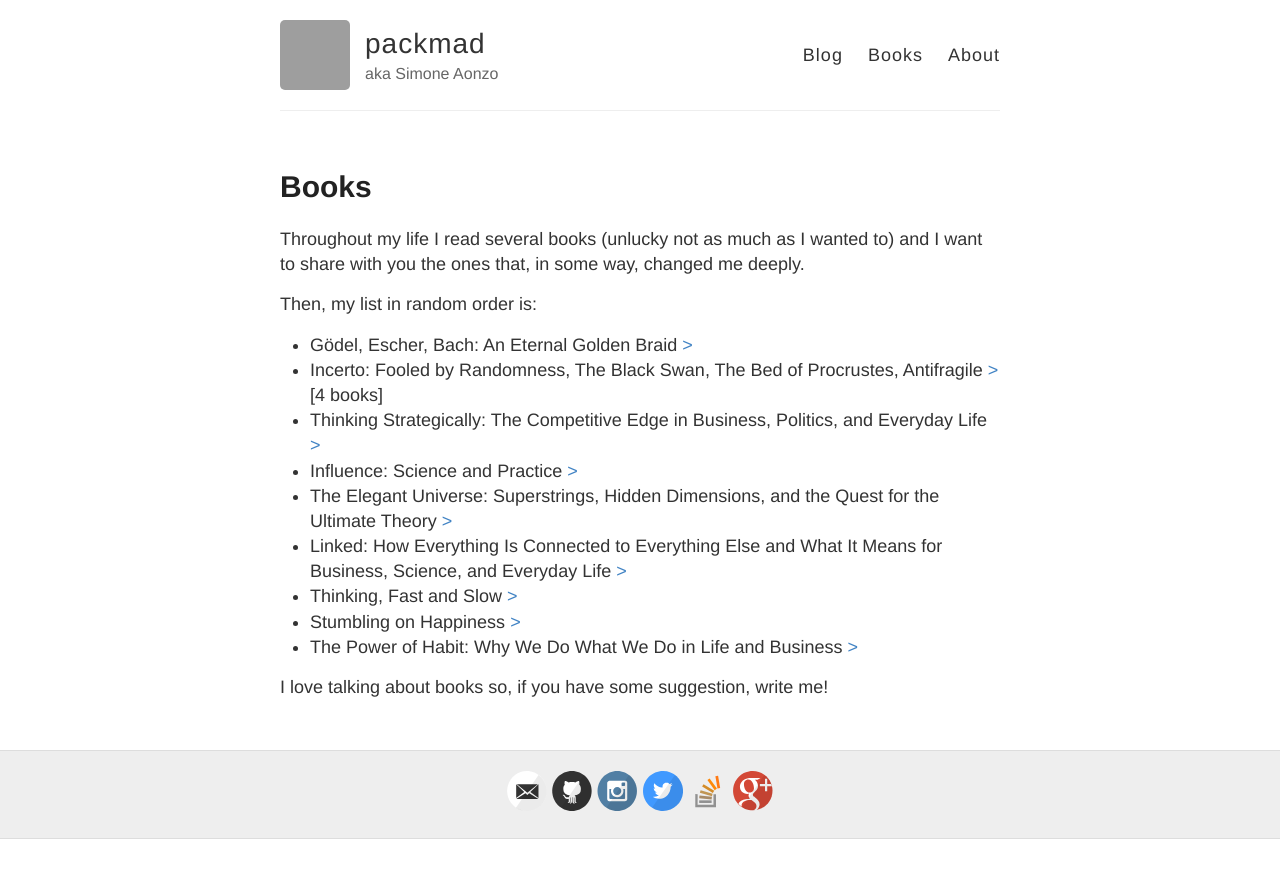
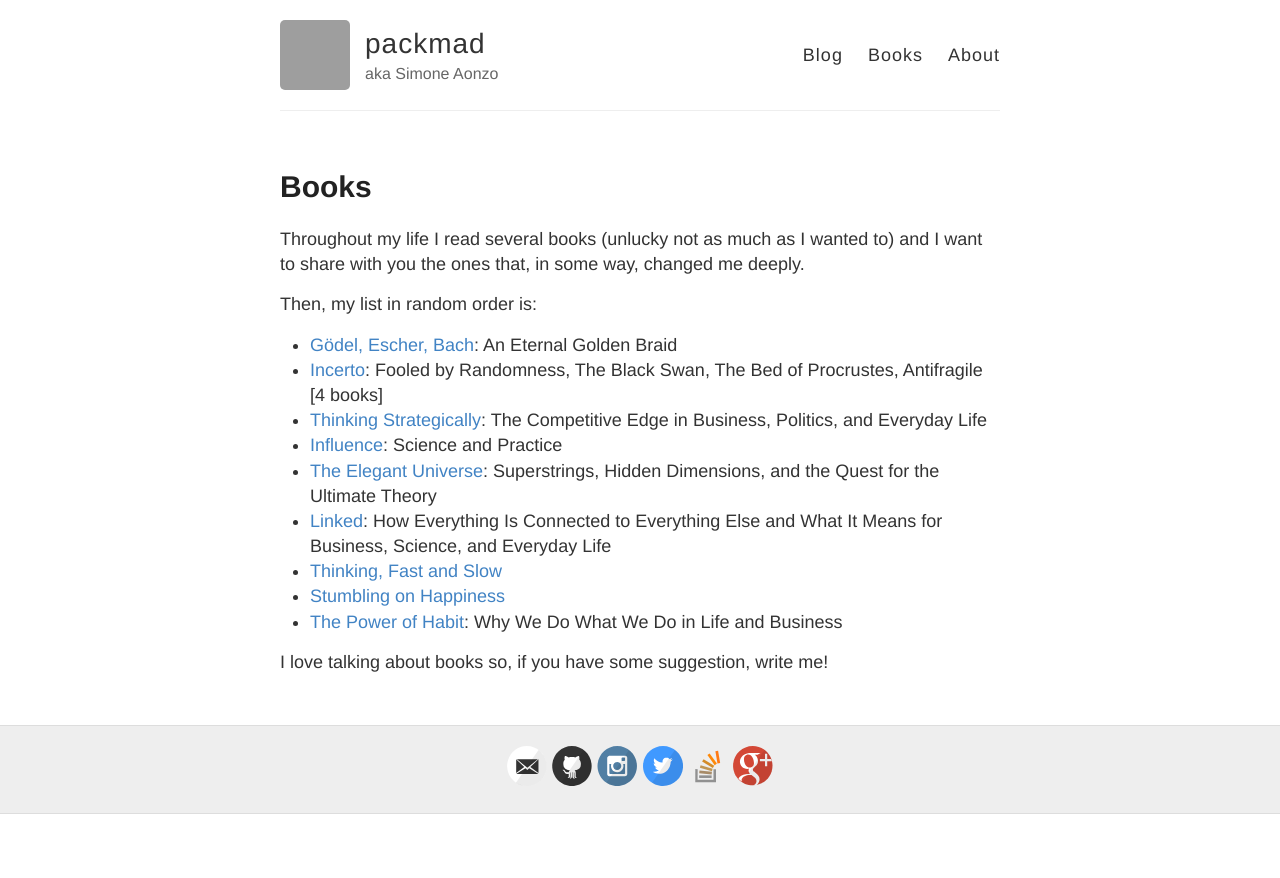
Before and after one commit to packmad/packmad.github.io, a Jekyll site: the page built from books.md, in a window 1280 px wide. Shown: the top 878 px of the page. Built offline with Jekyll 4.4.1, drawn with Linux system fonts in a browser that asks for light colours; grey boxes are pictures that could not be loaded.

```diff
--- a/books.md
+++ b/books.md
@@ -8,14 +8,14 @@ Throughout my life I read several books (unlucky not as much as I wanted to)
 and I want to share with you the ones that, in some way, changed me deeply.
 
 Then, my list in random order is:
-* Gödel, Escher, Bach: An Eternal Golden Braid [>](https://www.amazon.com/G%C3%B6del-Escher-Bach-Eternal-Golden/dp/0465026567)
-* Incerto: Fooled by Randomness, The Black Swan, The Bed of Procrustes, Antifragile [>](https://www.amazon.com/Incerto-Fooled-Randomness-Procrustes-Antifragile/dp/0399590455/) [4 books]
-* Thinking Strategically: The Competitive Edge in Business, Politics, and Everyday Life [>](https://www.amazon.com/Thinking-Strategically-Competitive-Business-Paperback/dp/0393310353)
-* Influence: Science and Practice [>](https://www.amazon.com/Influence-Practice-Robert-B-Cialdini/dp/0205609996/)
-* The Elegant Universe: Superstrings, Hidden Dimensions, and the Quest for the Ultimate Theory [>](https://www.amazon.com/Elegant-Universe-Superstrings-Dimensions-Ultimate/dp/039333810X)
-* Linked: How Everything Is Connected to Everything Else and What It Means for Business, Science, and Everyday Life [>](https://www.amazon.com/Linked-Everything-Connected-Business-Everyday/dp/0465085733)
-* Thinking, Fast and Slow [>](https://www.amazon.com/Thinking-Fast-Slow-Daniel-Kahneman/dp/0374533555)
-* Stumbling on Happiness [>](https://www.amazon.com/Stumbling-Happiness-Daniel-Gilbert/dp/1400077427)
-* The Power of Habit: Why We Do What We Do in Life and Business [>](https://www.amazon.com/Power-Habit-What-Life-Business/dp/1400069289/)
+* [Gödel, Escher, Bach](https://www.amazon.com/G%C3%B6del-Escher-Bach-Eternal-Golden/dp/0465026567): An Eternal Golden Braid
+* [Incerto](https://www.amazon.com/Incerto-Fooled-Randomness-Procrustes-Antifragile/dp/0399590455/): Fooled by Randomness, The Black Swan, The Bed of Procrustes, Antifragile [4 books]
+* [Thinking Strategically](https://www.amazon.com/Thinking-Strategically-Competitive-Business-Paperback/dp/0393310353): The Competitive Edge in Business, Politics, and Everyday Life
+* [Influence](https://www.amazon.com/Influence-Practice-Robert-B-Cialdini/dp/0205609996/): Science and Practice
+* [The Elegant Universe](https://www.amazon.com/Elegant-Universe-Superstrings-Dimensions-Ultimate/dp/039333810X): Superstrings, Hidden Dimensions, and the Quest for the Ultimate Theory
+* [Linked](https://www.amazon.com/Linked-Everything-Connected-Business-Everyday/dp/0465085733): How Everything Is Connected to Everything Else and What It Means for Business, Science, and Everyday Life
+* [Thinking, Fast and Slow](https://www.amazon.com/Thinking-Fast-Slow-Daniel-Kahneman/dp/0374533555)
+* [Stumbling on Happiness](https://www.amazon.com/Stumbling-Happiness-Daniel-Gilbert/dp/1400077427)
+* [The Power of Habit](https://www.amazon.com/Power-Habit-What-Life-Business/dp/1400069289/): Why We Do What We Do in Life and Business
 
 I love talking about books so, if you have some suggestion, write me!
```
